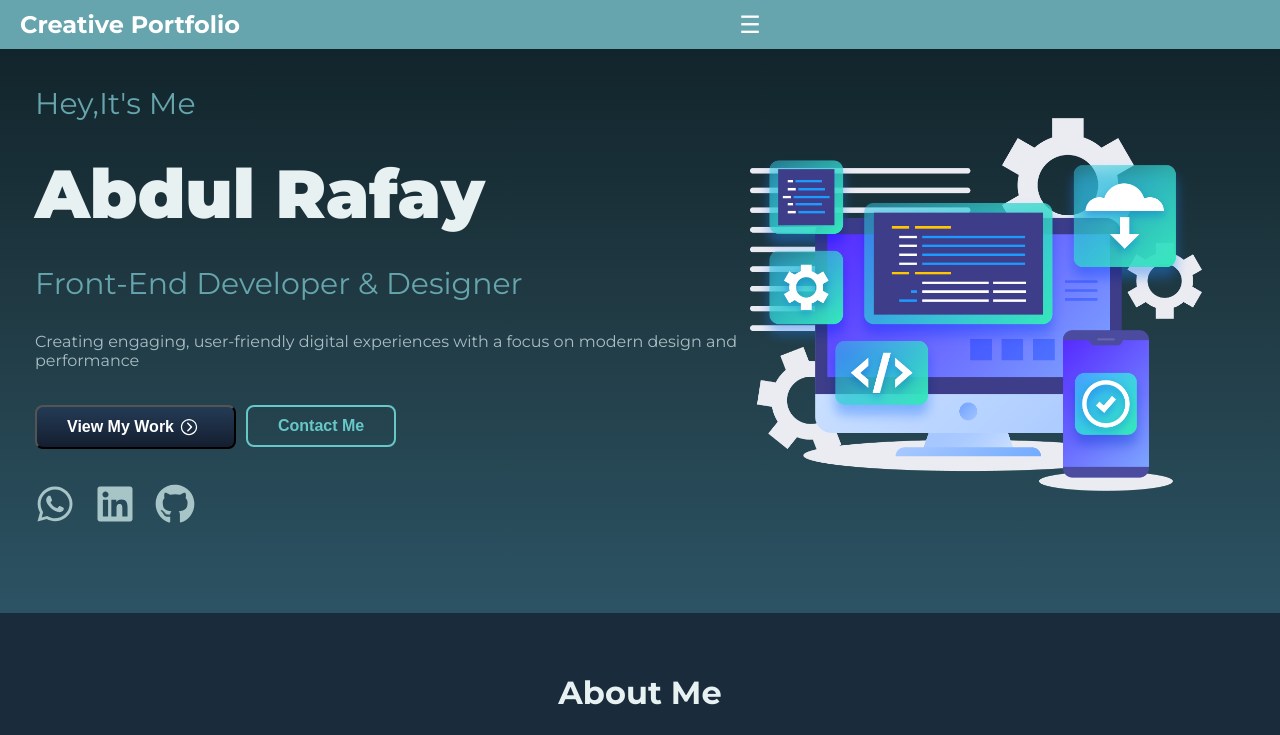
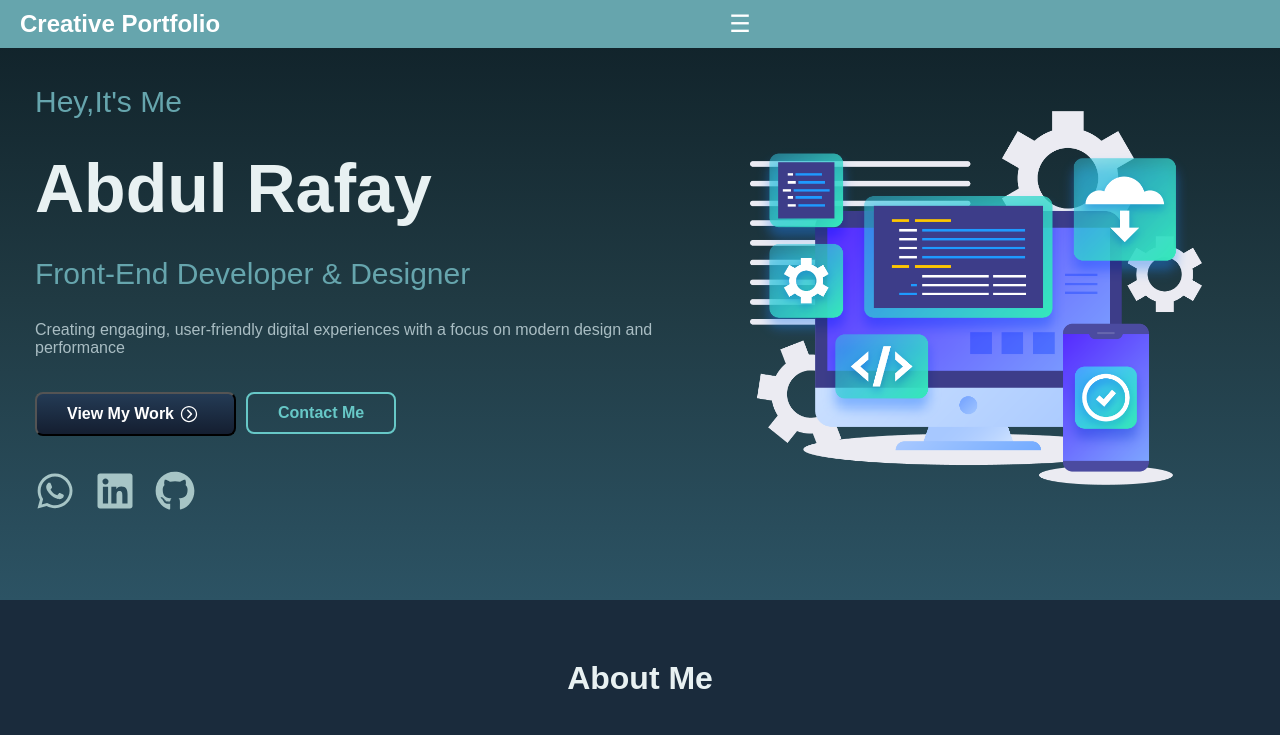
Before and after one commit to abdulrafay-webdev/Portfolio-with-Custom-Css, a Next.js app: page / in a window 1280 px wide. Shown: the top 735 px of the page. Built offline with nearby package versions, Linux system fonts and the light colour scheme.

Commit message:
changing in layout

```diff
--- a/src/app/layout.tsx
+++ b/src/app/layout.tsx
@@ -1,26 +1,26 @@
 import type { Metadata } from "next";
 import React from "react";
-// import localFont from "next/font/local";
-import { Montserrat } from '@next/font/google';
+import localFont from "next/font/local";
+// import { Montserrat } from '@next/font/google';
 import "./globals.css";
 import Footer from "../../components/Footer";
 import Navbar from "../../components/Navbar";
 
-// const geistSans = localFont({
-//   src: "./fonts/GeistVF.woff",
-//   variable: "--font-geist-sans",
-//   weight: "100 900",
+const geistSans = localFont({
+  src: "./fonts/GeistVF.woff",
+  variable: "--font-geist-sans",
+  weight: "100 900",
+});
+const geistMono = localFont({
+  src: "./fonts/GeistMonoVF.woff",
+  variable: "--font-geist-mono",
+  weight: "100 900",
+});
+
+// const montserrat = Montserrat({
+//   subsets: ['latin'],
+//   weight: ['300', '400', '700','900'],
 // });
-// const geistMono = localFont({
-//   src: "./fonts/GeistMonoVF.woff",
-//   variable: "--font-geist-mono",
-//   weight: "100 900",
-// });
-
-const montserrat = Montserrat({
-  subsets: ['latin'],
-  weight: ['300', '400', '700','900'],
-});
 
 export const metadata: Metadata = {
   title: "Create Next App",
@@ -34,8 +34,8 @@
 }>) {
   return (
     <html lang="en">
-      {/* <body className={`${geistSans.variable} ${geistMono.variable} ${montserrat.className}`}> */}
-      <body className={`${montserrat.className}`}>
+      {/*  ${montserrat.className} */}
+      <body className={`${geistSans.variable} ${geistMono.variable}`}>
         <div style={{
         position:'fixed',
         width:'100%'
```
